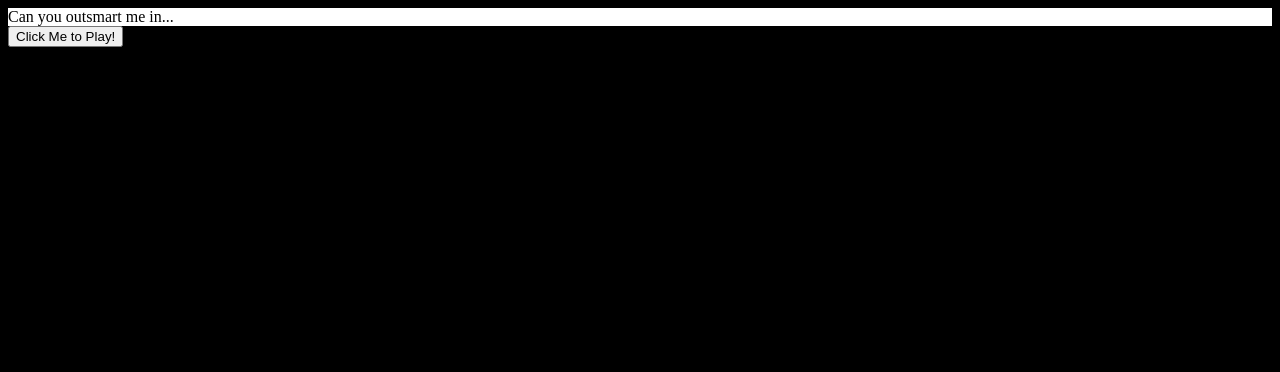
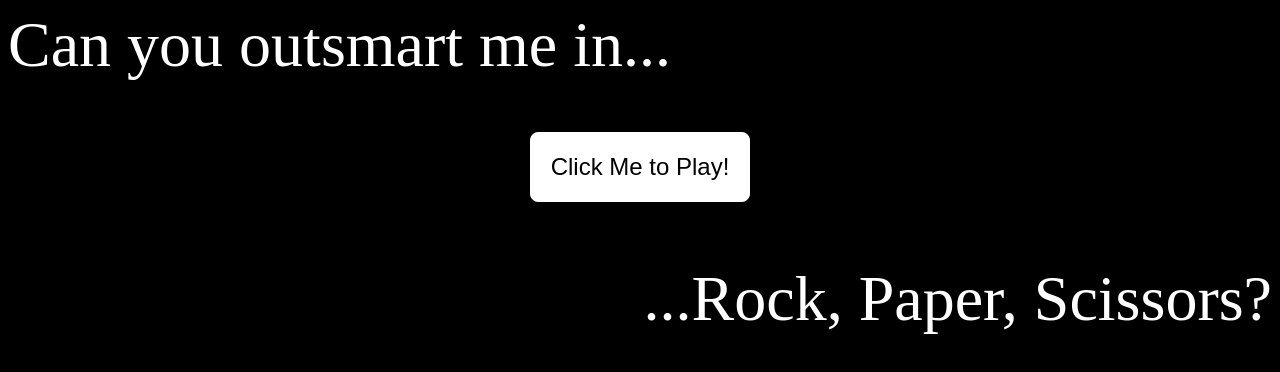
Before and after one commit to Gatteber/odin-RPS, a plain HTML site: page index.html in a window 1280 px wide. Drawn offline with Linux system fonts and the light colour scheme.

Commit message:
Added basic button styling and positioning. needs animation?

```diff
--- a/index.html
+++ b/index.html
@@ -10,15 +10,16 @@
 </head>
 <body>
     <div class="header-box">
-        <div class="header">Can you outsmart me in...</div>
+        <div class="header-text">Can you outsmart me in...</div>
+    </div>
+    <div class="game-box">
         <button class="start-btn">Click Me to Play!</button>
+        <div class="rps-box"></div>
+        <div class="score-box"></div>
+        <div class="result-box"></div>
     </div>
-    <div class="rps-box">
-        <!-- <button class="rock">Rock</button>
-        <button class="paper">Paper</button>
-        <button class="scissors">Scissors</button> -->
+    <div class="lower-header-box">
+        <div class="lower-header">...Rock, Paper, Scissors?</div>
     </div>
-    <div class="score-box"></div>
-    <div class="result-box"></div>
 </body>
 </html>
--- a/style.css
+++ b/style.css
@@ -2,8 +2,62 @@ body {
     background-color: black;
 }
 
-.header {
+button {
     background-color: white;
+    font-size: 24px;
+    display: flex;
+    align-items: center;
+    justify-content: center;
+    padding: 20px;
+    border: 1px solid white;
+    border-radius: 8px;
+    transition-duration: 0.5s;
+}
+
+button:hover {
+    background-color: black;
+    color: white;
+}
+
+.header-box {
+    color: white;
+    font-size: 64px;
+    /*animation: ease-in-out 10s linear infinite;*/
+}
+
+.header-text {
+    display: flex;
+    justify-content: flex-start;
+}
+.game-box {
+    display: flex;
+    align-content: center;
+    justify-content: space-evenly;
+    align-items: center;
+    flex-direction: column;
+    margin-top: 50px;
+    margin-bottom: 50px;
+}
+
+.rps-box {
+    display: flex;
+    gap: 50px;
+    padding-bottom: 10px;
+}
+
+.score-box {
+    display: flex;
+    gap: 30px;
+}
+
+.lower-header-box {
+    color: white;
+    font-size: 64px;
+}
+
+.lower-header {
+    display: flex;
+    justify-content: flex-end;
 }
 
 .score-child {
```
